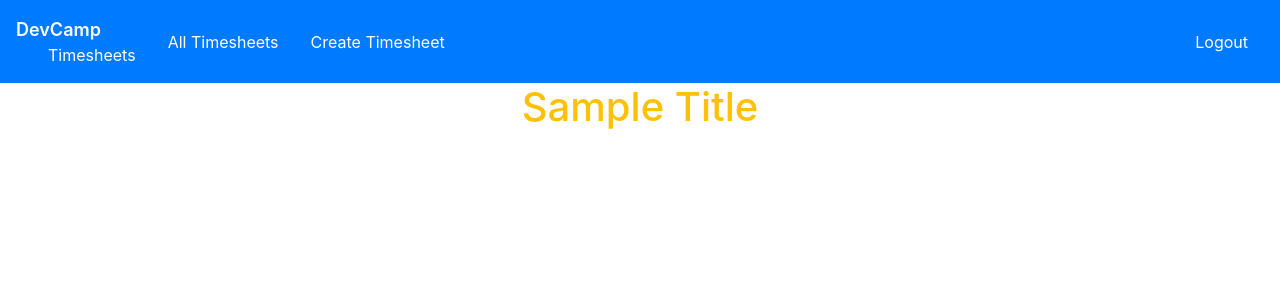
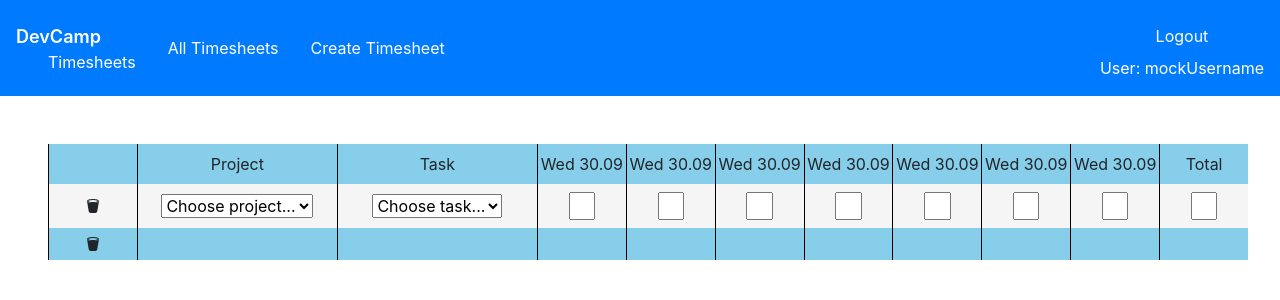
Before and after one commit to im-busari/Timesheet-System, a React (Create React App) app in the folder client/: page / in a window 1280 px wide. Shown: the top 300 px of the page. Built offline with nearby package versions, Linux system fonts and the light colour scheme.

Commit message:
Create Timesheet Page, Edit Timesheet mock and Nav protected routes

```diff
--- a/client/src/App.js
+++ b/client/src/App.js
@@ -1,13 +1,13 @@
 import React from "react";
 import "./App.css";
 import { Navigation } from "./components/Navigation";
-import { Title } from "./components/generic/Title";
+import { CreateTimesheet, EditTimesheet } from "./Pages";
 
 function App() {
   return (
     <>
       <Navigation />
-      <Title color="yellow" text="Sample Title"></Title>
+      <EditTimesheet />
     </>
   );
 }
--- /dev/null
+++ b/client/src/Pages/CreateTimesheet/CreateTimesheet.js
@@ -0,0 +1,82 @@
+import React, { useState, useEffect } from "react";
+import {
+  MainContainer,
+  SubContainer,
+  SubmitButton,
+  StyledSelect,
+} from "./CreateTimesheetStyledComponents";
+import { Title } from "../../components/generic/Title";
+import { startOfWeek, subWeeks, addWeeks, format, endOfWeek } from "date-fns";
+
+export const CreateTimesheet = () => {
+  const [monday, setMonday] = useState("");
+
+  const handleChange = (e) => {
+    setMonday(e.target.value);
+  };
+
+  const handleSubmit = (e) => {
+    e.preventDefault();
+
+    if (monday === "") {
+      return;
+    }
+  };
+
+  /* Reset the state on unmount */
+  useEffect(() => () => setMonday(""));
+
+  /* Mondays for the available timesheets */
+  const currentMonday = startOfWeek(new Date(), { weekStartsOn: 1 });
+  const previousMonday = subWeeks(currentMonday, 1);
+  const nextMonday = addWeeks(currentMonday, 1);
+  const mondayAfterNext = addWeeks(currentMonday, 2);
+
+  /* Formatted start and end dates for the available timesheets */
+  const previousWeek = {
+    mon: format(previousMonday, "dd-MM-yyyy"),
+    sun: format(endOfWeek(previousMonday, { weekStartsOn: 1 }), "dd-MM-yyyy"),
+  };
+  const currentWeek = {
+    mon: format(currentMonday, "dd-MM-yyyy"),
+    sun: format(endOfWeek(currentMonday, { weekStartsOn: 1 }), "dd-MM-yyyy"),
+  };
+  const nextWeek = {
+    mon: format(nextMonday, "dd-MM-yyyy"),
+    sun: format(endOfWeek(nextMonday, { weekStartsOn: 1 }), "dd-MM-yyyy"),
+  };
+  const afterNextWeek = {
+    mon: format(mondayAfterNext, "dd-MM-yyyy"),
+    sun: format(endOfWeek(mondayAfterNext, { weekStartsOn: 1 }), "dd-MM-yyyy"),
+  };
+
+  return (
+    <MainContainer>
+      <Title color="red" text="Create New Timesheet" />
+
+      <SubContainer>
+        <form onSubmit={handleSubmit}>
+          <StyledSelect onChange={handleChange}>
+            <option selected disabled hidden>
+              Choose week...
+            </option>
+            <option value={`${previousWeek.mon}`}>
+              {`${previousWeek.mon} - ${previousWeek.sun}`}
+            </option>
+            <option value={`${currentWeek.mon}`}>
+              {`${currentWeek.mon} - ${currentWeek.sun}`}
+            </option>
+            <option value={`${nextWeek.mon}`}>
+              {`${nextWeek.mon} - ${nextWeek.sun}`}
+            </option>
+            <option value={`${afterNextWeek.mon}`}>
+              {`${afterNextWeek.mon} - ${afterNextWeek.sun}`}
+            </option>
+          </StyledSelect>
+
+          <SubmitButton>Create</SubmitButton>
+        </form>
+      </SubContainer>
+    </MainContainer>
+  );
+};
--- /dev/null
+++ b/client/src/Pages/CreateTimesheet/CreateTimesheetStyledComponents.js
@@ -0,0 +1,44 @@
+import styled from "styled-components";
+
+export const MainContainer = styled.div`
+  display: flex;
+  flex-direction: column;
+  justify-content: center;
+  align-items: center;
+  padding: 3rem;
+`;
+export const SubContainer = styled.div`
+  display: flex;
+  justify-content: center;
+  align-items: center;
+  margin-top: 3rem;
+`;
+export const StyledSelect = styled.select`
+  outline: none;
+  border: none;
+  padding: 1rem;
+  background-color: var(--blue);
+  margin-right: 1rem;
+  border-top-left-radius: 6px;
+  border-top-right-radius: 6px;
+  color: var(--white);
+  cursor: pointer;
+
+  /* Remove dropdown arrow */
+  -webkit-appearance: none;
+  -moz-appearance: none;
+  text-indent: 1px;
+  text-overflow: "";
+`;
+export const SubmitButton = styled.button`
+  width: fit-content;
+  height: fit-content;
+  border: none;
+  padding: 1rem;
+  color: var(--white);
+  background-color: var(--blue);
+  border-radius: 6px;
+  :focus {
+    outline: none;
+  }
+`;
--- /dev/null
+++ b/client/src/Pages/EditTimesheet/EditTimesheet.js
@@ -0,0 +1,128 @@
+import React from "react";
+import {
+  MainContainer,
+  OddRow,
+  EvenRow,
+  StyledCol,
+  StyledInput,
+} from "./EditTimesheetStyledComponents";
+import { Container, Row, Col } from "react-bootstrap";
+import { format } from "date-fns";
+import { BsTrash2Fill } from "react-icons/bs";
+import { Head } from "./Head";
+
+export const EditTimesheet = () => {
+  const date = new Date();
+  console.log(format(date, "dd-MM"));
+
+  return (
+    <MainContainer>
+      <Container fluid>
+        <Row as={OddRow} style={{ minWidht: "1200px" }}>
+          <Col as={StyledCol}></Col>
+          <Col as={StyledCol} sm={2} md={2} lg={2} xl={2}>
+            Project
+          </Col>
+          <Col as={StyledCol} sm={2} md={2} lg={2} xl={2}>
+            Task
+          </Col>
+          <Col as={StyledCol}>{`${format(date, "EEE")}\n${format(
+            date,
+            "dd.MM"
+          )}`}</Col>
+          <Col as={StyledCol}>{`${format(date, "EEE")}\n${format(
+            date,
+            "dd.MM"
+          )}`}</Col>
+          <Col as={StyledCol}>{`${format(date, "EEE")}\n${format(
+            date,
+            "dd.MM"
+          )}`}</Col>
+          <Col as={StyledCol}>{`${format(date, "EEE")}\n${format(
+            date,
+            "dd.MM"
+          )}`}</Col>
+          <Col as={StyledCol}>{`${format(date, "EEE")}\n${format(
+            date,
+            "dd.MM"
+          )}`}</Col>
+          <Col as={StyledCol}>{`${format(date, "EEE")}\n${format(
+            date,
+            "dd.MM"
+          )}`}</Col>
+          <Col as={StyledCol}>{`${format(date, "EEE")}\n${format(
+            date,
+            "dd.MM"
+          )}`}</Col>
+          <Col as={StyledCol}>Total</Col>
+        </Row>
+
+        <Row as={EvenRow} style={{ minWidht: "1200px" }}>
+          <Col as={StyledCol}>
+            <BsTrash2Fill />
+          </Col>
+          <Col as={StyledCol} sm={2} md={2} lg={2} xl={2}>
+            <select>
+              <option selected disabled hidden>
+                Choose project...
+              </option>
+              <option>Project One</option>
+              <option>Project Two</option>
+              <option>Project Three</option>
+            </select>
+          </Col>
+          <Col as={StyledCol} sm={2} md={2} lg={2} xl={2}>
+            <select>
+              <option selected disabled hidden>
+                Choose task...
+              </option>
+              <option>Task One</option>
+              <option>Task Two</option>
+              <option>Task Three</option>
+            </select>
+          </Col>
+          <Col as={StyledCol}>
+            <StyledInput />
+          </Col>
+          <Col as={StyledCol}>
+            <StyledInput />
+          </Col>
+          <Col as={StyledCol}>
+            <StyledInput />
+          </Col>
+          <Col as={StyledCol}>
+            <StyledInput />
+          </Col>
+          <Col as={StyledCol}>
+            <StyledInput />
+          </Col>
+          <Col as={StyledCol}>
+            <StyledInput />
+          </Col>
+          <Col as={StyledCol}>
+            <StyledInput />
+          </Col>
+          <Col as={StyledCol}>
+            <StyledInput />
+          </Col>
+        </Row>
+
+        <Row as={OddRow} style={{ minWidht: "1200px" }}>
+          <Col as={StyledCol}>
+            <BsTrash2Fill />
+          </Col>
+          <Col as={StyledCol} sm={2} md={2} lg={2} xl={2}></Col>
+          <Col as={StyledCol} sm={2} md={2} lg={2} xl={2}></Col>
+          <Col as={StyledCol}></Col>
+          <Col as={StyledCol}></Col>
+          <Col as={StyledCol}></Col>
+          <Col as={StyledCol}></Col>
+          <Col as={StyledCol}></Col>
+          <Col as={StyledCol}></Col>
+          <Col as={StyledCol}></Col>
+          <Col as={StyledCol}></Col>
+        </Row>
+      </Container>
+    </MainContainer>
+  );
+};
--- /dev/null
+++ b/client/src/Pages/EditTimesheet/EditTimesheetStyledComponents.js
@@ -0,0 +1,28 @@
+import styled from "styled-components";
+import { Container, Row, Col } from "react-bootstrap";
+
+export const MainContainer = styled.div`
+  display: flex;
+  flex-wrap: nowrap;
+  margin: 3rem;
+  min-width: 1200px;
+`;
+export const OddRow = styled(Row)`
+  background-color: skyblue;
+`;
+export const EvenRow = styled(Row)`
+  background-color: whitesmoke;
+`;
+export const StyledCol = styled.div`
+  display: flex;
+  align-items: center;
+  justify-content: center;
+  text-align: center;
+  padding: 0.5rem 0;
+
+  border-left: 1px solid black;
+`;
+export const StyledInput = styled.input`
+  width: 30%;
+  text-align: center;
+`;
--- /dev/null
+++ b/client/src/Pages/EditTimesheet/Head.js
@@ -0,0 +1,29 @@
+import React from "react";
+import { Container, Row, Col } from "react-bootstrap";
+import { StyledCol } from "./EditTimesheetStyledComponents";
+import { OddRow } from "./EditTimesheetStyledComponents";
+import { format } from "date-fns";
+
+export const Head = () => {
+  return (
+    <Container fluid>
+      <Row as={OddRow} style={{ minWidht: "1200px" }}>
+        <Col as={StyledCol}></Col>
+        <Col as={StyledCol} sm={2} md={2} lg={2} xl={2}>
+          Project
+        </Col>
+        <Col as={StyledCol} sm={2} md={2} lg={2} xl={2}>
+          Task
+        </Col>
+        <Col as={StyledCol}>{`Mon\n`}</Col>
+        <Col as={StyledCol}>{`Tue\n`}</Col>
+        <Col as={StyledCol}>{`Wed\n`}</Col>
+        <Col as={StyledCol}>{`Thu\n`}</Col>
+        <Col as={StyledCol}>{`Fri\n`}</Col>
+        <Col as={StyledCol}>{`Sat\n`}</Col>
+        <Col as={StyledCol}>{`Sun\n`}</Col>
+        <Col as={StyledCol}>Total</Col>
+      </Row>
+    </Container>
+  );
+};
--- /dev/null
+++ b/client/src/Pages/index.js
@@ -0,0 +1,2 @@
+export * from "./CreateTimesheet/CreateTimesheet";
+export * from "./EditTimesheet/EditTimesheet";
--- a/client/src/components/Navigation/Navigation.js
+++ b/client/src/components/Navigation/Navigation.js
@@ -4,10 +4,17 @@ import {
   StyledNavItem,
   StyledNavLink,
   MainContainer,
+  SubContainer,
+  Username,
 } from "./NavigationStyledComponents";
 import { Logo } from "../generic/Logo";
 
 export const Navigation = () => {
+  const mockUser = {
+    username: "mockUsername",
+  };
+
+  if (mockUser) {
     return (
       <StyledNav>
         <MainContainer>
@@ -20,9 +27,27 @@ export const Navigation = () => {
           </StyledNavItem>
         </MainContainer>
 
+        <SubContainer>
           <StyledNavItem>
             <StyledNavLink href="#">Logout</StyledNavLink>
           </StyledNavItem>
+          <Username>{`User: ${mockUser.username}`}</Username>
+        </SubContainer>
       </StyledNav>
     );
+  } else {
+    return (
+      <StyledNav>
+        <MainContainer>
+          <Logo />
+          <StyledNavItem>
+            <StyledNavLink href="#">Login</StyledNavLink>
+          </StyledNavItem>
+          <StyledNavItem>
+            <StyledNavLink href="#">Register</StyledNavLink>
+          </StyledNavItem>
+        </MainContainer>
+      </StyledNav>
+    );
+  }
 };
--- a/client/src/components/Navigation/NavigationStyledComponents.js
+++ b/client/src/components/Navigation/NavigationStyledComponents.js
@@ -12,6 +12,16 @@ export const MainContainer = styled.div`
   display: flex;
   align-items: center;
 `;
+export const SubContainer = styled.div`
+  display: flex;
+  flex-direction: column;
+  justify-content: center;
+  align-items: center;
+`;
+export const Username = styled.div`
+  cursor: default;
+  color: var(--white);
+`;
 export const StyledNavItem = styled(Nav.Item)`
   list-style-type: none;
   transition: transform 0.5s;
```
Lines whose indentation alone changed are shown as unchanged.
